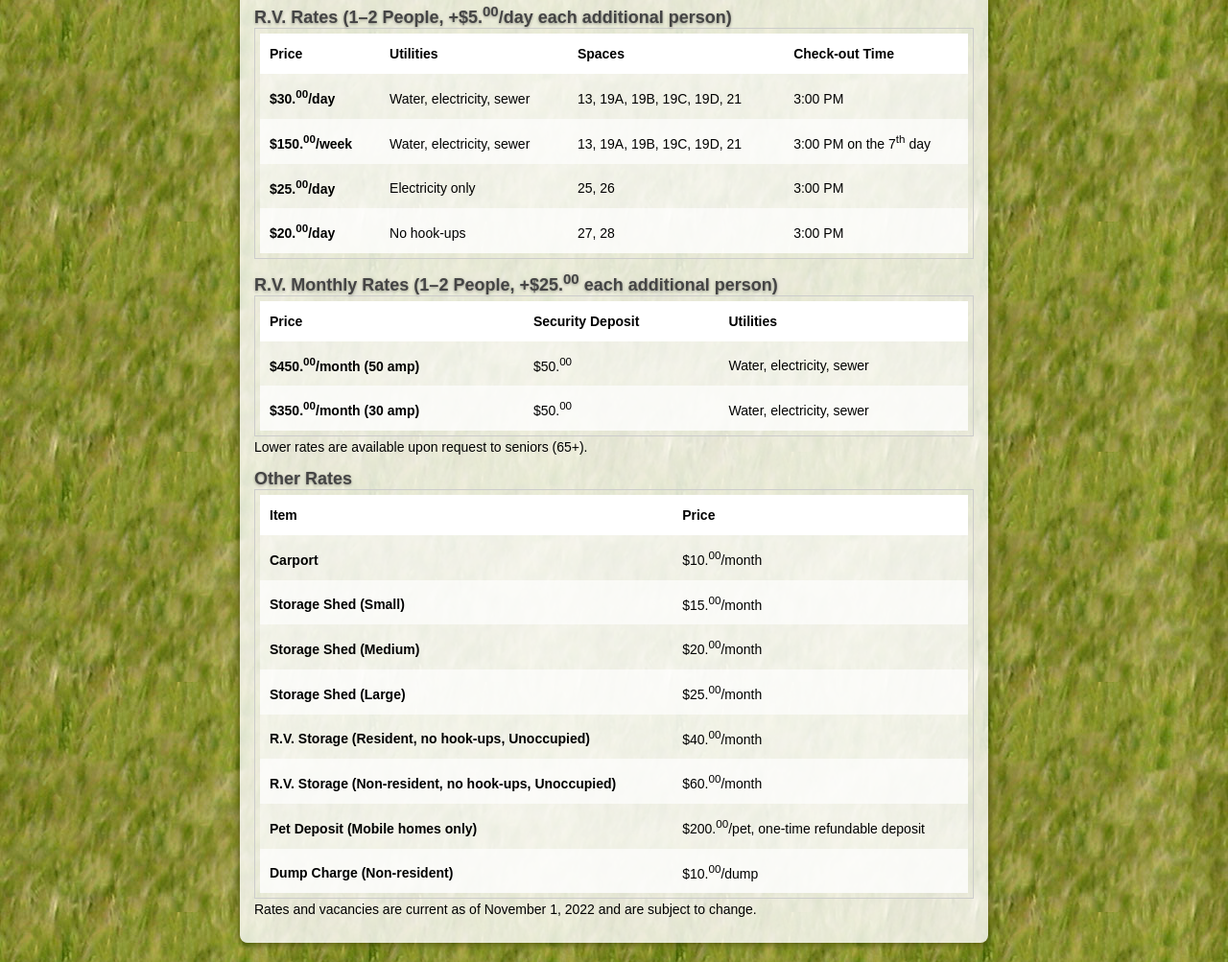
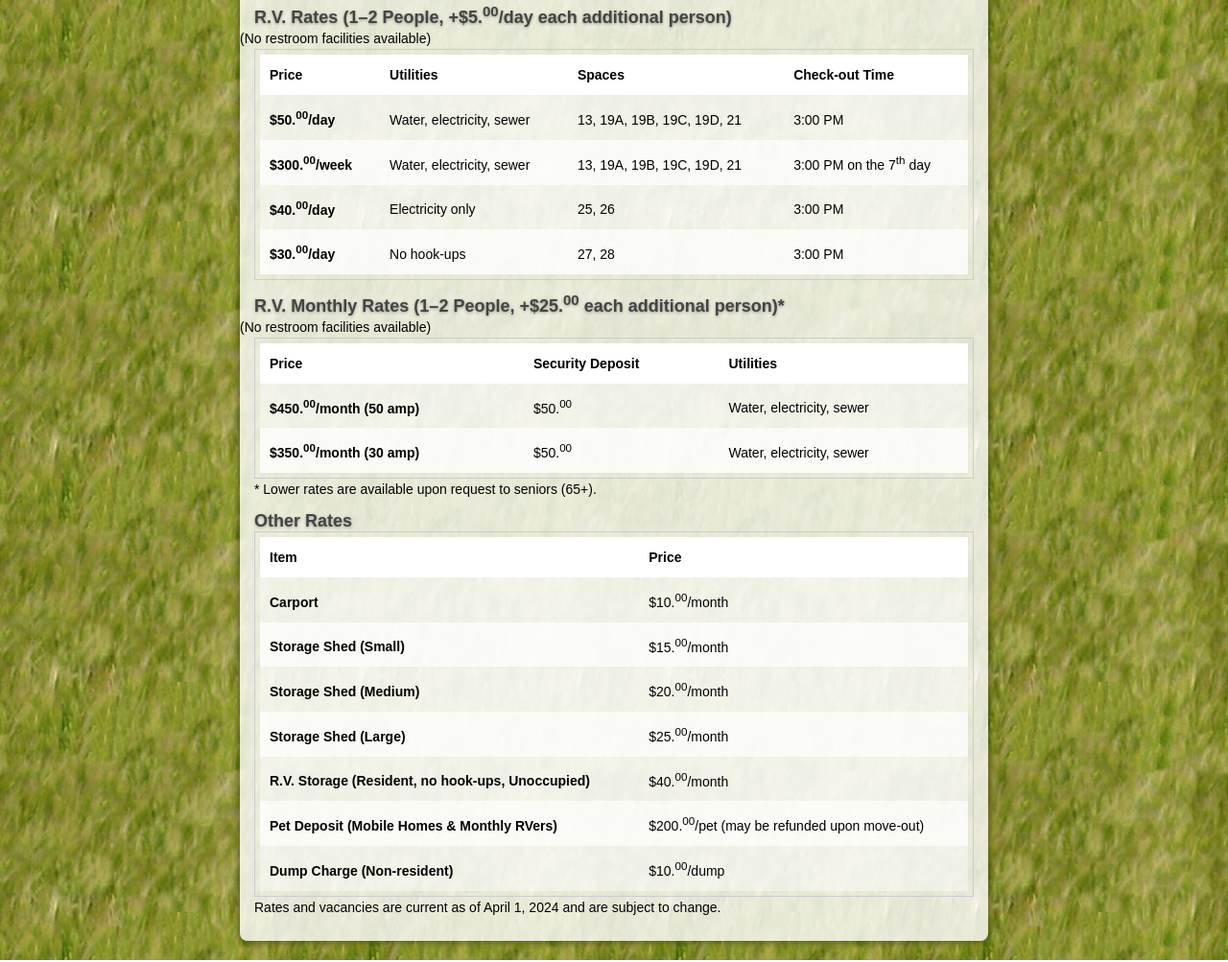
Before and after one commit to Kerrick/lmhp-site, a plain HTML site: page rvs.html in a window 1280 px wide. Shown: the part 489-1492 px from the top of the page at 96% size. Drawn offline with Linux system fonts and the light colour scheme.

Commit message:
Update rvs.html

```diff
--- a/rvs.html
+++ b/rvs.html
@@ -34,6 +34,7 @@
 		<div class="main content">
 <section>
 			<h2>R.V. Rates (1&ndash;2 People, +$5.<sup>00</sup>/day each additional person)</h2>
+			<h3>(No restroom facilities available)</h3>
 			<table class="rates" id="rv-rates">
 				<thead>
 					<tr>
@@ -45,25 +46,25 @@
 				</thead>
 				<tbody>
 					<tr>
-						<th>$30.<sup>00</sup>/day</th>
+						<th>$50.<sup>00</sup>/day</th>
 						<td>Water, electricity, sewer</td>
 						<td>13, 19A, 19B, 19C, 19D, 21</td>
 						<td>3:00 PM</td>
 					</tr>
 					<tr>
-						<th>$150.<sup>00</sup>/week</th>
+						<th>$300.<sup>00</sup>/week</th>
 						<td>Water, electricity, sewer</td>
 						<td>13, 19A, 19B, 19C, 19D, 21</td>
 						<td>3:00 PM on the 7<sup>th</sup> day</td>
 					</tr>
 					<tr>
-						<th>$25.<sup>00</sup>/day</th>
+						<th>$40.<sup>00</sup>/day</th>
 						<td>Electricity only</td>
 						<td>25, 26</td>
 						<td>3:00 PM</td>
 					</tr>
 					<tr>
-						<th>$20.<sup>00</sup>/day</th>
+						<th>$30.<sup>00</sup>/day</th>
 						<td>No hook-ups</td>
 						<td>27, 28</td>
 						<td>3:00 PM</td>
@@ -72,7 +73,8 @@
 			</table>
 </section>
 <section>
-			<h2>R.V. Monthly Rates (1&ndash;2 People, +$25.<sup>00</sup> each additional person)</h2>
+			<h2>R.V. Monthly Rates (1&ndash;2 People, +$25.<sup>00</sup> each additional person)*</h2>
+			<h3>(No restroom facilities available)</h3>
 			<table class="rates" id="rv-monthly">
 				<thead>
 					<tr>
@@ -94,7 +96,7 @@
 					</tr>
 				</tbody>
 			</table>
-			<p>Lower rates are available upon request to seniors (65+).</p>
+			<p>* Lower rates are available upon request to seniors (65+).</p>
 </section>
 <section>
 			<h2>Other Rates</h2>
@@ -126,14 +128,9 @@
 						<th>R.V. Storage (Resident, no hook-ups, Unoccupied)</th>
 						<td>$40.<sup>00</sup>/month</td>
 					</tr>
-
 					<tr>
-						<th>R.V. Storage (Non-resident, no hook-ups, Unoccupied)</th>
-						<td>$60.<sup>00</sup>/month</td>
-					</tr>
-					<tr>
-						<th>Pet Deposit (Mobile homes only)</th>
-						<td>$200.<sup>00</sup>/pet, one-time refundable deposit</td>
+						<th>Pet Deposit (Mobile Homes &amp; Monthly RVers)</th>
+						<td>$200.<sup>00</sup>/pet (may be refunded upon move-out)</td>
 					</tr>
 					<tr>
 						<th>Dump Charge (Non-resident)</th>
@@ -142,7 +139,7 @@
 				</tbody>
 			</table>
 </section>
-			<p>Rates and vacancies are current as of November 1, 2022 and are subject to change.</p>
+			<p>Rates and vacancies are current as of April 1, 2024 and are subject to change.</p>
 		</div>
 	</body>
 </html>
```
